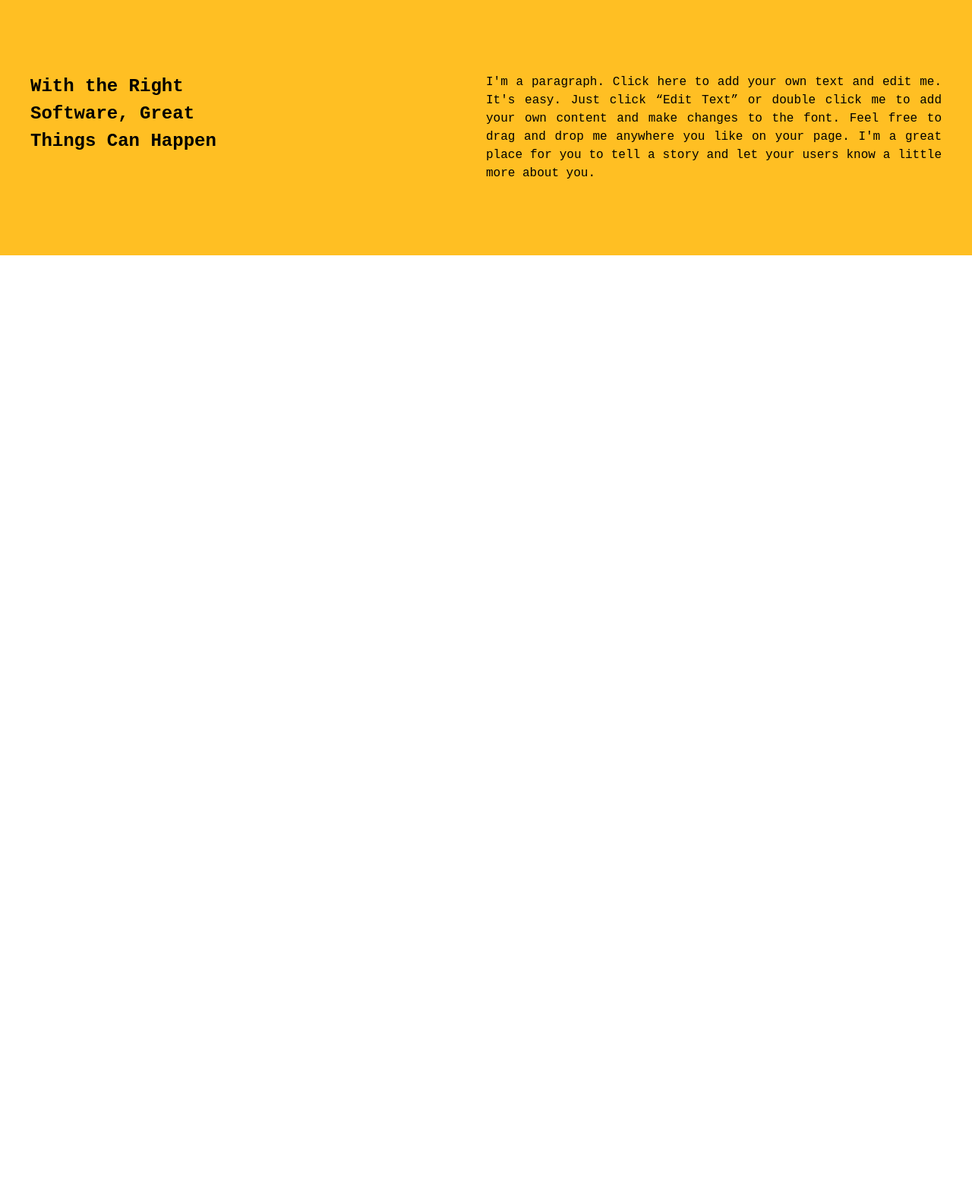
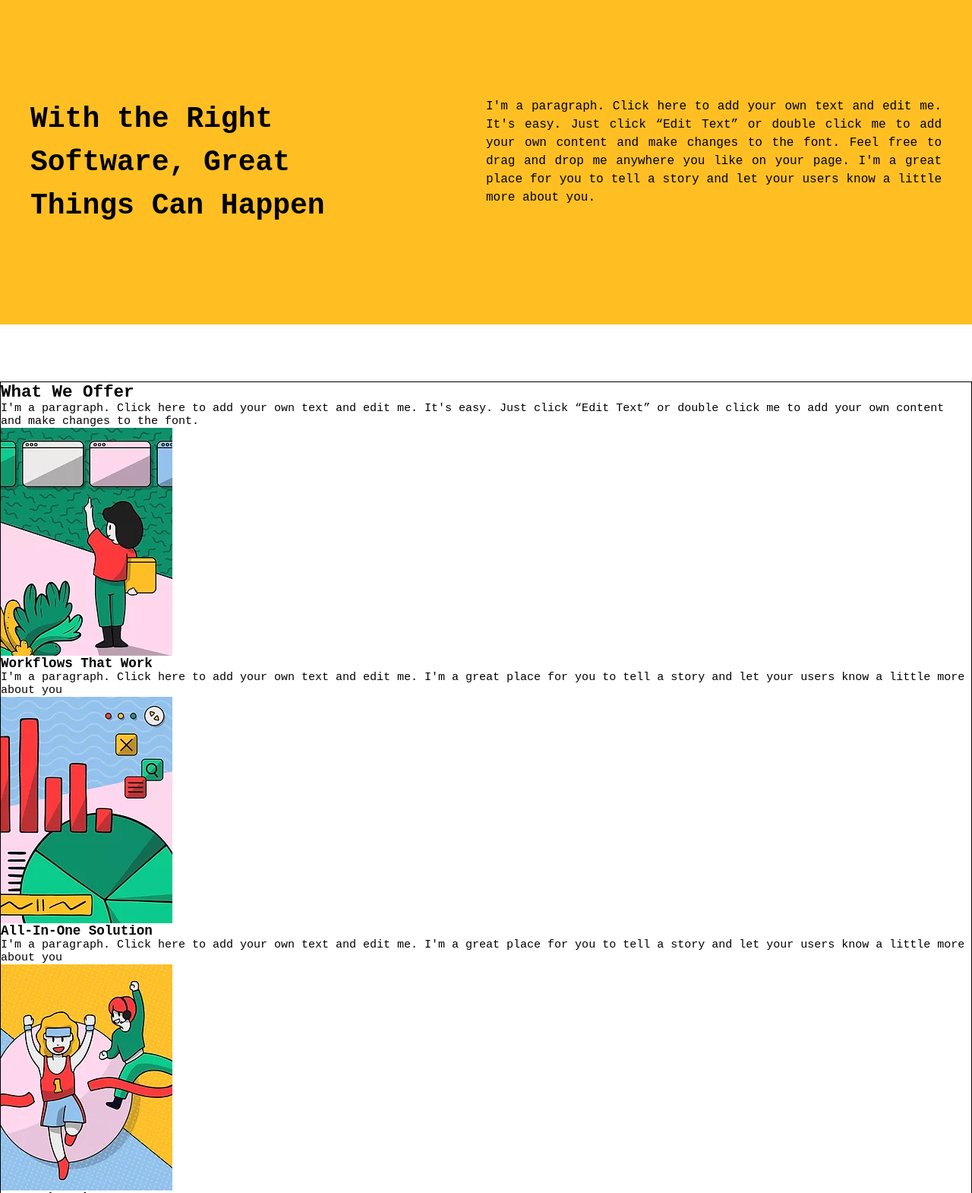
Before and after one commit to Delightsheriff/WeDu-Tech-Company, a plain HTML site: page index.html in a window 1280 px wide. Shown: the part 760-2330 px from the top of the page at 76% size. Before the commit the page ends 1171 px from the top, so only its background shows below. Drawn offline with Linux system fonts and the light colour scheme.

Commit message:
added structure for what we offers section

```diff
--- a/css/styles.css
+++ b/css/styles.css
@@ -3,10 +3,13 @@
     margin: 0;
     padding: 0;
     box-sizing: border-box;
+    scroll-behavior: smooth;
+
 }
 img{
     max-width: 100%;
     display: block;
+
 }
 a{
     text-decoration: none;
@@ -142,9 +145,9 @@ nav button:hover{
     align-items: center;
     gap: 1em;
 }
-.landing_box_2{
-    /* border: 2px solid black; */
-}
+/* .landing_box_2{
+    border: 2px solid black;
+} */
 
 /* nextsection */
 .with{
@@ -155,13 +158,15 @@ nav button:hover{
     display: grid;
     grid-template-columns: 1fr 1fr;
     line-height: 1.5;
-    padding: 2em 0;
+    padding: 4em 0;
     max-width: 1200px;
     margin: 0 auto;
     font-size: 16px;
+
 }
-.with-box >h2{
+.with-box h2{
     font-size: 38px;
+    font-weight: bold;
     line-height: 1.5;
 }
 .with-box > div{
@@ -170,3 +175,8 @@ nav button:hover{
     padding: 3em 0;
     margin: 1em 0;
 }
+
+/* what we offer */
+.offer-box{
+    border: 1px solid black;
+}
--- a/index.html
+++ b/index.html
@@ -803,6 +803,40 @@
             </div>
         </div>
     </section>
+    <section class="offer container">
+        <div class="offer-box">
+            <div class="offer-text">
+                <h2>What We Offer</h2>
+            <p>I'm a paragraph. Click here to add your own text and edit me. It's easy. Just click “Edit Text” or double click me to add your own content and make changes to the font.</p>
+            </div>
+            <div class="offer-grid">
+                <div class="offer-gridbox">
+                    <img src="images/offer-1.webp" alt="">
+                    <h3>Workflows That Work</h3>
+                    <p>I'm a paragraph. Click here to add your own text and edit me. I'm a great place for you to tell a story and let your users know a little more about you</p>
+
+                </div>
+                <div class="offer-gridbox">
+                    <img src="images/offer-2.webp" alt="">
+                    <h3>All-In-One Solution</h3>
+                    <p>I'm a paragraph. Click here to add your own text and edit me. I'm a great place for you to tell a story and let your users know a little more about you</p>
+
+                </div>
+                <div class="offer-gridbox">
+                    <img src="images/offer-3.webp" alt="">
+                    <h3>Comprehensive Customer Support</h3>
+                    <p>I'm a paragraph. Click here to add your own text and edit me. I'm a great place for you to tell a story and let your users know a little more about you</p>
+
+                </div>
+                <div class="offer-gridbox">
+                    <img src="images/offer-4.webp" alt="">
+                    <h3>Smart Automation Tools</h3>
+                    <p>I'm a paragraph. Click here to add your own text and edit me. I'm a great place for you to tell a story and let your users know a little more about you</p>
+
+                </div>
+            </div>
+        </div>
+    </section>
 
 </body>
 
```
Also changed, not shown: images/offer-1.webp (added), images/offer-2.webp (added), images/offer-3.webp (added), images/offer-4.webp (added).
